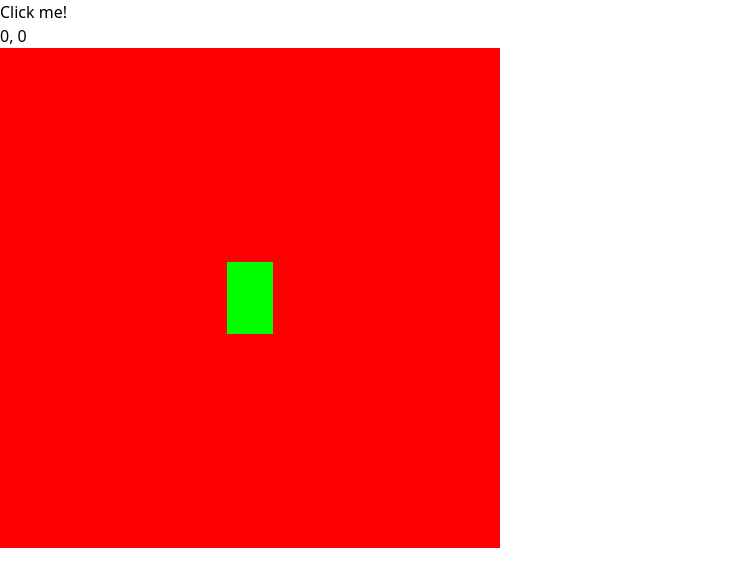
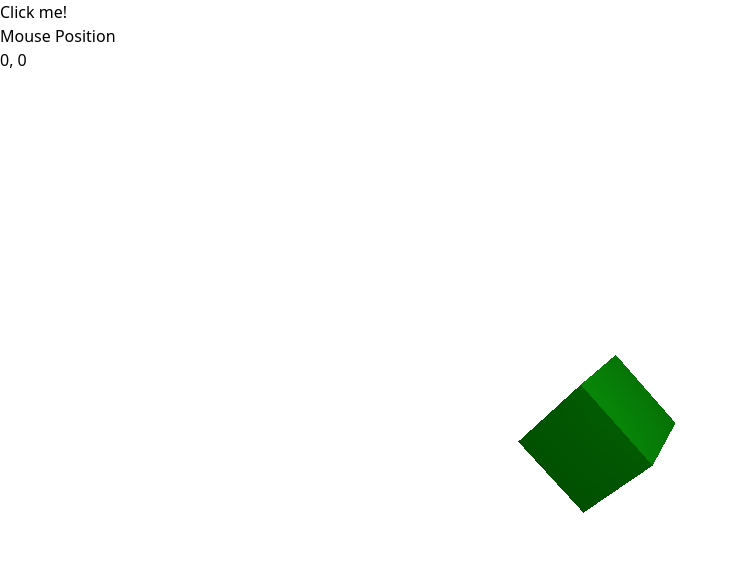
Before and after one commit to stefan-jieanu/lly-front, a React (Vite) app: page / in a window 1280 px wide. Shown: the top 586 px of the page, without its empty margins (0-738 px from the left). Built offline with nearby package versions, Linux system fonts and the light colour scheme.

Commit message:
more cleanup

```diff
--- a/src/components/Editor/Canvas.tsx
+++ b/src/components/Editor/Canvas.tsx
@@ -1,13 +1,7 @@
-import * as THREE from 'three'
-import { memo, useCallback, useEffect, useRef } from 'react';
-import { Scene } from '../../gfx/gfx';
-
-// @ts-ignore
+// @ts-expect-error will add proper types to function later
 export default function Canvas({ canvasRef, onMouseMove }) {
   return (
-    <div>
       <canvas className='border-2 border-black rounded-lg' id='game-canvas' ref={canvasRef}
         onMouseMove={onMouseMove}></canvas>
-    </div>
   )
-};
+}
--- a/src/components/Editor/Controls.tsx
+++ b/src/components/Editor/Controls.tsx
@@ -1,9 +1,12 @@
-// @ts-ignore
+// @ts-expect-error will add types later
 export default function Controls({ doSomething, hoverInfo }) {
   return (
-    <div className='p-20 rounded-2xl shadow-[5px_5px_20px_0px_rgba(0,0,0,0.8)] bg-slate-900'>
-      <button onClick={() => doSomething()}>Click me!</button>
-      <h1 className="text-white">{hoverInfo.x}, {hoverInfo.y}</h1>
+    <div className='p-2 rounded-lg border-2 border-black'>
+      <button className='mb-6 text-white' onClick={() => doSomething()}>Click me!</button>
+      <div>
+        <h1 className='text-white'>Mouse Position</h1>
+        <h1 className="text-white">{hoverInfo.x}, {hoverInfo.y}</h1>
+      </div>
     </div>
   )
 }
--- a/src/components/Editor/Editor.tsx
+++ b/src/components/Editor/Editor.tsx
@@ -35,11 +35,11 @@ export default function Editor() {
 
   return (
     <div className="h-full">
-      <div className='flex gap-10 h-full items-center justify-center'>
-        <div>
+      <div className='flex gap-6 h-full px-5 items-center justify-center'>
+        <div className='flex-auto'>
           <Controls doSomething={doSomething} hoverInfo={hoverInfo} />
         </div>
-        <div className=''>
+        <div className='flex-auto'>
           <Canvas canvasRef={canvasRef} onMouseMove={handleMouseMovement} />
         </div>
       </div>
--- a/src/gfx/gfx.tsx
+++ b/src/gfx/gfx.tsx
@@ -4,22 +4,33 @@ class Scene {
   scene: THREE.Scene;
   camera: THREE.PerspectiveCamera;
   renderer: THREE.WebGLRenderer;
-  material: THREE.MeshBasicMaterial;
+  material: THREE.MeshStandardMaterial;
   geometry: THREE.BoxGeometry;
   cube: THREE.Mesh;
+  light: THREE.PointLight;
+  ambientLight: THREE.AmbientLight;
   hoverInfCallback: (x: number, y: number) => void = () => { console.error('Not implemented'); };
 
   constructor(canvasRef: HTMLCanvasElement) {
     this.scene = new THREE.Scene();
-    this.camera = new THREE.PerspectiveCamera(75, window.innerWidth / window.innerHeight, 0.1, 1000);
-    this.renderer = new THREE.WebGLRenderer({ canvas: canvasRef });
-    this.renderer.setSize(500, 500);
-    this.renderer.setClearColor(0xff0000);
+    this.camera = new THREE.PerspectiveCamera(75, 1200 / 720, 0.1, 1000);
+    this.renderer = new THREE.WebGLRenderer({ canvas: canvasRef, alpha: true });
+    this.renderer.setSize(1200, 720);
+    this.renderer.setClearColor(0xff0000, 0);
 
-    this.material = new THREE.MeshBasicMaterial({ color: 0x00ff00 });
+    this.material = new THREE.MeshStandardMaterial({ color: 0x00ff00 });
     this.geometry = new THREE.BoxGeometry(1, 1, 1);
     this.cube = new THREE.Mesh(this.geometry, this.material);
     this.scene.add(this.cube);
+
+    this.ambientLight = new THREE.AmbientLight(0xffffff, 0.2);
+    this.scene.add(this.ambientLight);
+
+    this.light = new THREE.PointLight(0xffffff, 1, 10, 1);
+    this.light.translateX(1);
+    this.light.translateY(1);
+    this.light.translateZ(2);
+    this.scene.add(this.light);
 
     this.camera.position.z = 5;
     console.log('Initialized scene!');
@@ -28,11 +39,16 @@ class Scene {
 
   run() {
     requestAnimationFrame(this.run.bind(this));
+
+    this.cube.rotation.x += 0.01;
+    this.cube.rotation.z += 0.001;
+    this.cube.rotation.y += 0.005;
+
     this.renderer.render(this.scene, this.camera);
   }
 
   doSomething() {
-    this.material = new THREE.MeshBasicMaterial({ color: 0x0000ff });
+    this.material = new THREE.MeshStandardMaterial({ color: 0x0000ff });
     this.cube.material = this.material;
   }
 
```
